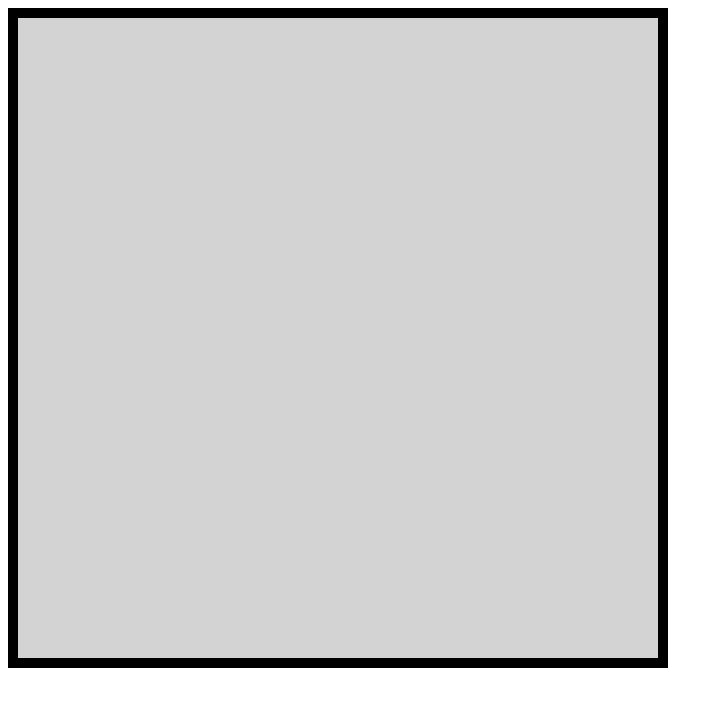
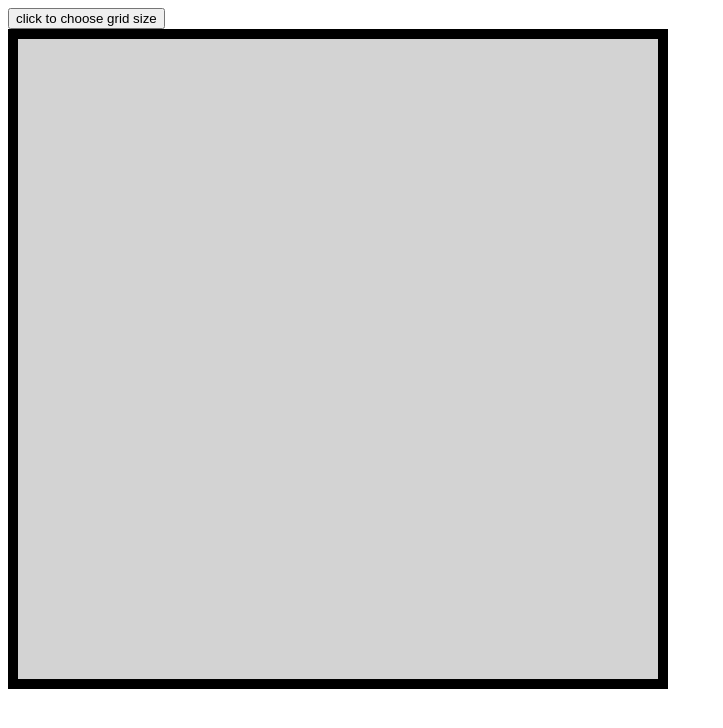
Before and after one commit to Al-Janahi/git_test, a plain HTML site: page etch-a-sketch/index.html in a window 1280 px wide. Shown: the whole page, without its empty margins (0-723 px from the left). Drawn offline with Linux system fonts and the light colour scheme.

Commit message:
project finished

```diff
--- a/etch-a-sketch/index.html
+++ b/etch-a-sketch/index.html
@@ -11,6 +11,7 @@
 </head>
 
 <body>
+    <button id="gridButton"> click to choose grid size </button>
     <div id="container"></div>
 </body>
 
--- a/etch-a-sketch/script.js
+++ b/etch-a-sketch/script.js
@@ -1,9 +1,26 @@
 const container = document.querySelector("#container");
+const gridButton = document.querySelector("#gridButton");
+let N = 16;
+let boxes;
+function createGrid(N) {
+    container.innerHTML = ""
+    for (let i = 0; i < N; i++) {
+        for (let j = 0; j < N; j++) {
+            const square = document.createElement("div");
+            square.classList.add("square");
+            container.appendChild(square);
 
-for (let i = 0; i < 16; i++) {
-    for (let j = 0; j < 16; j++) {
-        const square = document.createElement("div");
-        square.classList.add("square");
-        container.appendChild(square);
+            square.addEventListener("mouseenter", () => {
+                square.style.backgroundColor = "black";
+            });
+
+            square.style.width = `${640 / N}px`;
+            square.style.height = `${640 / N}px`;
+        }
     }
 }
+createGrid(N);
+gridButton.addEventListener("click", () => {
+    N = prompt("choose a number");
+    createGrid(N);
+})
--- a/etch-a-sketch/style.css
+++ b/etch-a-sketch/style.css
@@ -1,9 +1,3 @@
-.square {
-    width: 40px;
-    height: 40px;
-    background-color: lightgray;
-}
-
 #container {
     display: flex;
     flex-wrap: wrap;
@@ -13,3 +7,9 @@
 
     border: 10px solid black;
 }
+
+.square {
+    width: 40px;
+    height: 40px;
+    background-color: lightgray;
+}
```
